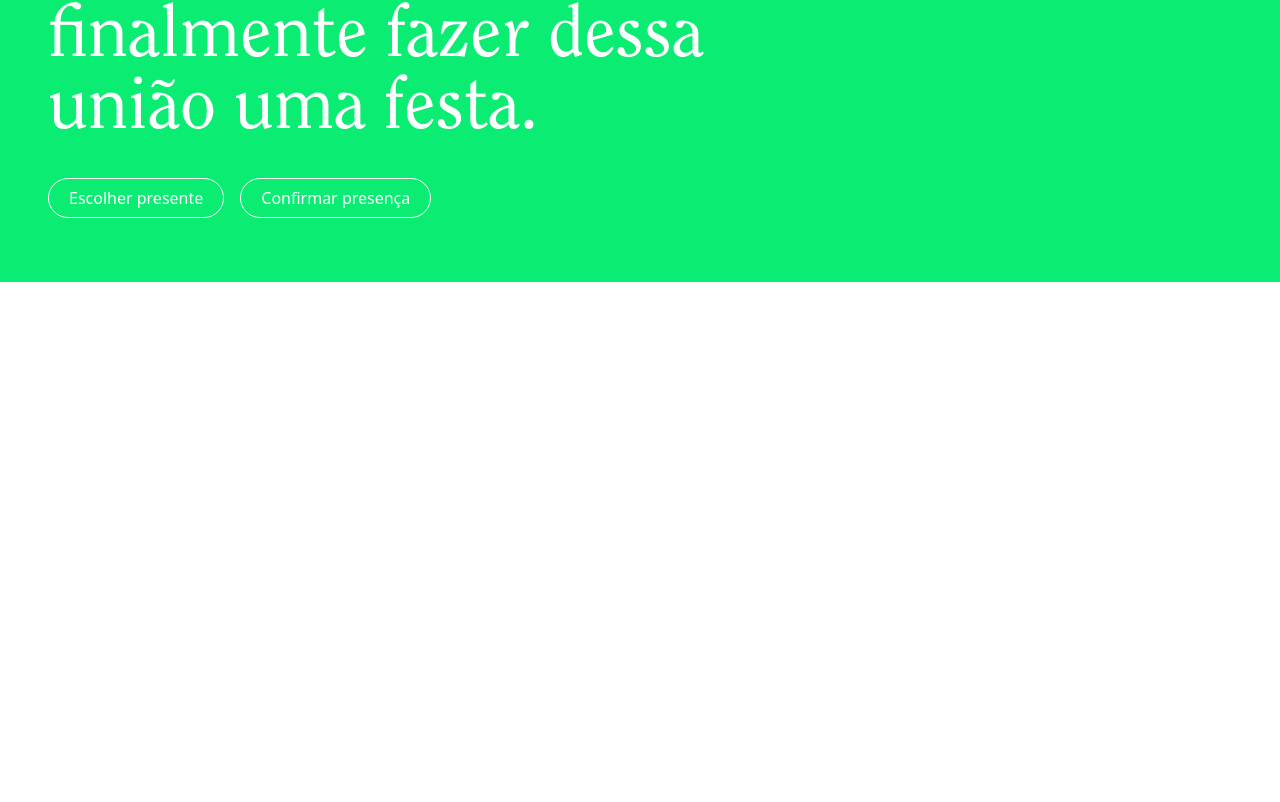
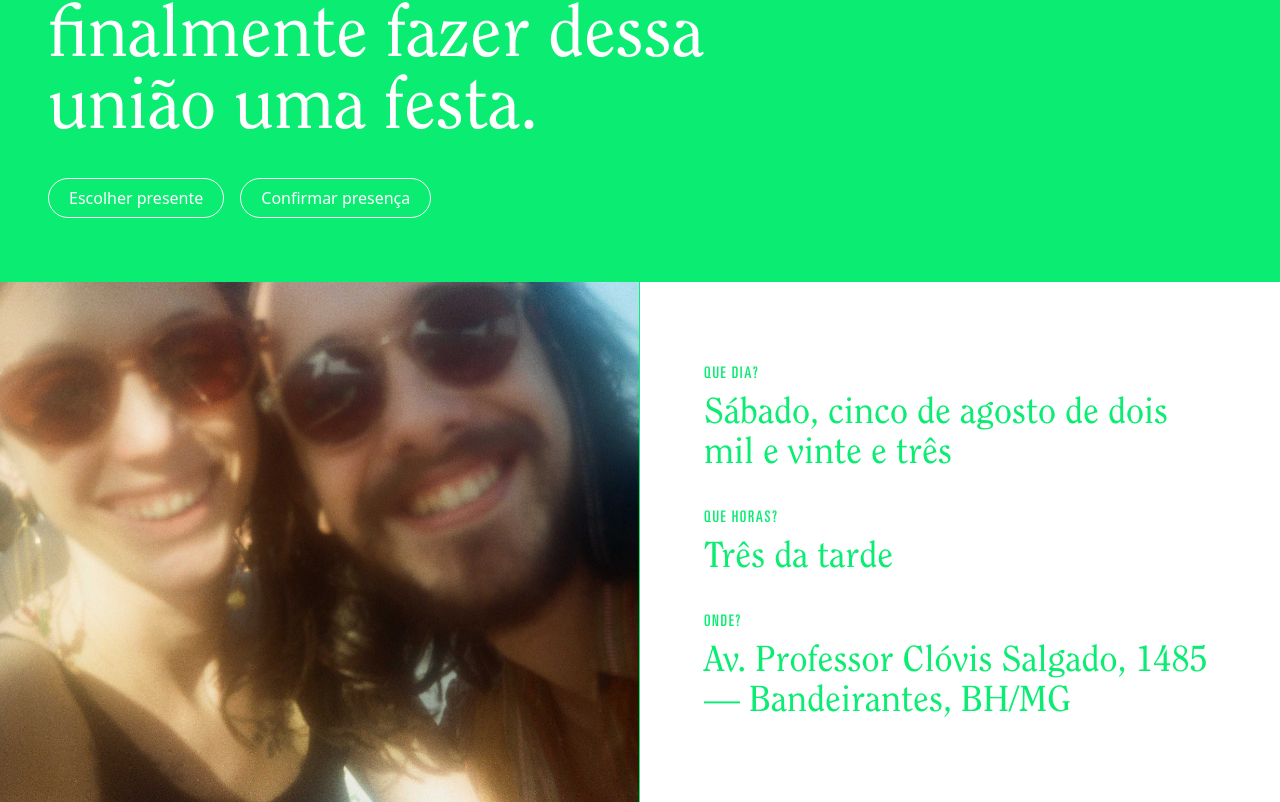
Before and after one commit to jpesce/joandra-wedding, a Next.js app: page / in a window 1280 px wide. Shown: the part 518-1320 px from the top of the page. Before the commit the page ends 800 px from the top, so only its background shows below. Built offline with nearby package versions, Linux system fonts and the light colour scheme.

Commit message:
feat: add event details
Add event details with date, hour and location

```diff
--- /dev/null
+++ b/src/components/EventDetails/index.tsx
@@ -0,0 +1,43 @@
+import type { FC } from "react";
+import Image from 'next/image'
+import eventPhoto from '../../../public/chandra-e-joao.jpg'
+
+interface EventInformationProps {
+  name: string,
+  children: JSX.Element | string,
+}
+
+const EventInformation = ({ name, children }: EventInformationProps) => {
+  return (
+    <div className="space-y-2">
+      <dt className="font-condensed uppercase tracking-widest text-base">{ name }</dt>
+      <dd className="font-serif text-4xl max-w-[32rem]">{ children }</dd>
+    </div>
+  )
+}
+
+const EventDetails: FC = () => {
+  return (
+    <div className="flex selection:bg-joanGreen-500 selection:text-white">
+      <div className="basis-1/2 border-joanGreen-500 border-r relative">
+        <Image src={eventPhoto} alt="Chandra e João sorrindo" fill className="object-cover"/>
+      </div>
+      <div className="basis-1/2 px-16 py-20 text-joanGreen-500">
+        <dl className="flex flex-col space-y-8">
+          <EventInformation name="Que dia?">
+            Sábado, cinco de agosto de dois mil e vinte e três
+          </EventInformation>
+          <EventInformation name="Que horas?">
+            Três da tarde
+          </EventInformation>
+          <EventInformation name="Onde?">
+            <address className="not-italic">Av. Professor Clóvis Salgado, 1485 — Bandeirantes, BH/MG</address>
+          </EventInformation>
+        </dl>
+      </div>
+    </div>
+
+  )
+}
+
+export default EventDetails
--- a/src/pages/index.tsx
+++ b/src/pages/index.tsx
@@ -2,6 +2,7 @@ import { type NextPage } from "next";
 import Head from "next/head";
 import Navigation from '../components/Navigation';
 import Hero from '../components/Hero';
+import EventDetails from '../components/EventDetails';
 
 const Index: NextPage = () => {
   return (
@@ -14,6 +15,7 @@ const Index: NextPage = () => {
 
       <Navigation />
       <Hero />
+      <EventDetails />
     </>
   );
 };
```
Also changed, not shown: public/chandra-e-joao.jpg (added).
